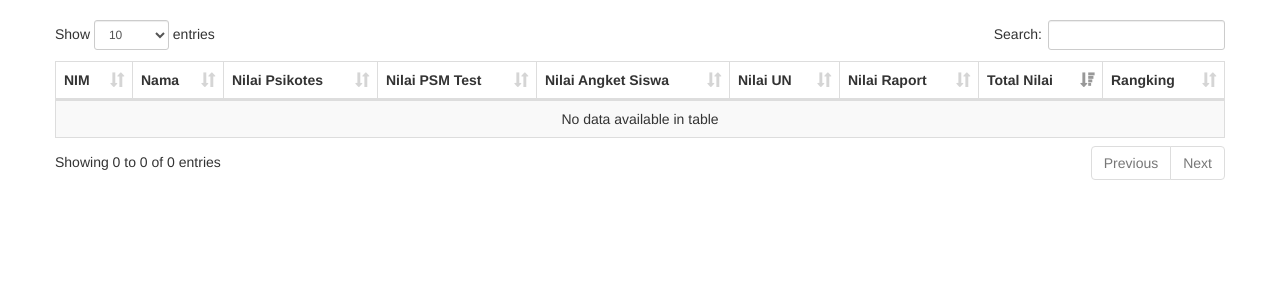
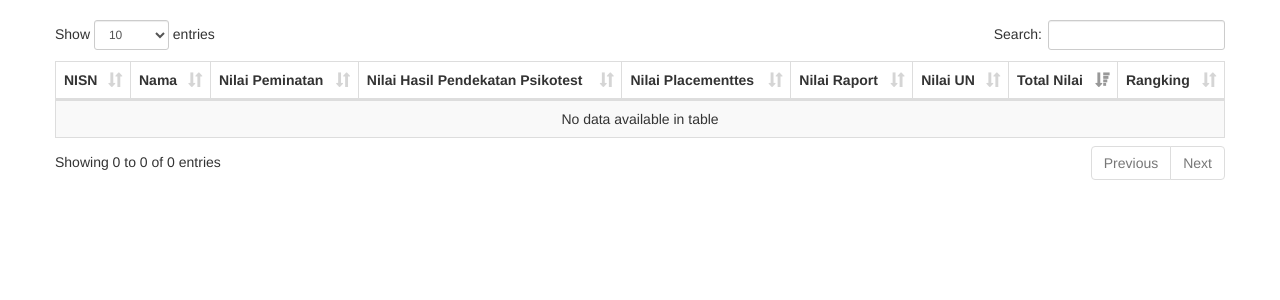
Before and after one commit to RizkiMufrizal/SPK-SAW, a CodeIgniter app: page /SPK-SAW/ in a window 1280 px wide. Shown: the part 52-352 px from the top of the page. Run offline with CodeIgniter, Linux system fonts and the light colour scheme; data that the repository does not hold is empty.

Commit message:
ganti nim jadi nisn

```diff
--- a/application/views/IndexView.php
+++ b/application/views/IndexView.php
@@ -48,21 +48,23 @@
                 <table id="normalisasi" class="table table-bordered table-hover table-striped">
                     <thead>
                         <tr>
-                            <th>NIM</th>
+                            <th>NISN</th>
                             <th>Nama</th>
-                            <th>Nilai Psikotes</th>
-                            <th>Nilai PSM Test</th>
-                            <th>Nilai Angket Siswa</th>
+                            <th>Nilai Peminatan</th>
+                            <th>Nilai Hasil Pendekatan Psikotest</th>
+                            <th>Nilai Placementtes</th>
+                            <th>Nilai Raport</th>
                             <th>Nilai UN</th>
-                            <th>Nilai Raport</th>
                             <th>Total Nilai</th>
                             <th>Rangking</th>
                         </tr>
                     </thead>
                     <tbody>
-                        <?php $i = 0; foreach ($normalisasi as $n) { ++$i; ?>
+                        <?php $i = 0;
+                        foreach ($normalisasi as $n) {
+                            ++$i; ?>
                             <tr>
-                                <td><?php echo $n->nim; ?></td>
+                                <td><?php echo $n->nisn; ?></td>
                                 <td><?php echo $n->nama; ?></td>
                                 <td><?php echo $n->nilai_c1; ?></td>
                                 <td><?php echo $n->nilai_c2; ?></td>
@@ -72,7 +74,7 @@
                                 <td><?php echo $n->total_nilai; ?></td>
                                 <td><?php echo $i; ?></td>
                             </tr>
-                        <?php } ?>
+<?php } ?>
                     </tbody>
                 </table>
             </div>
```
